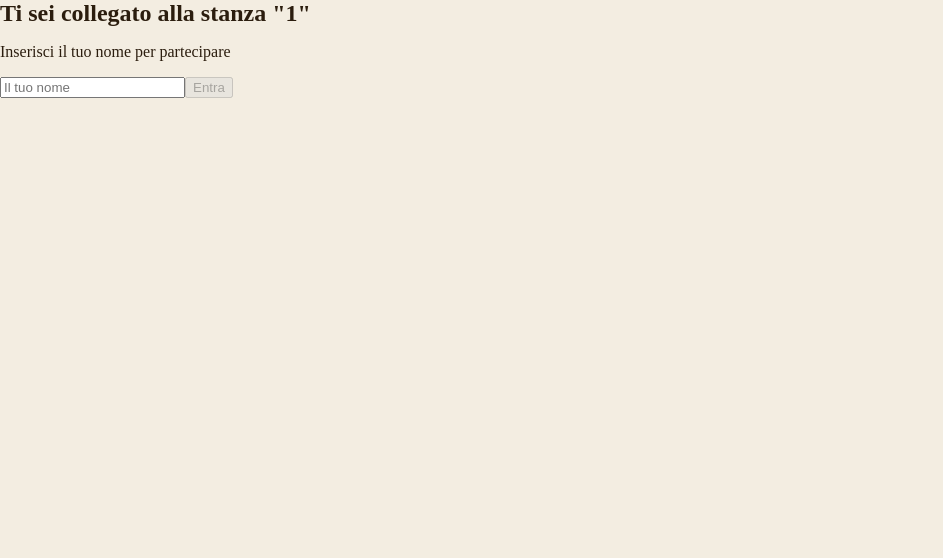
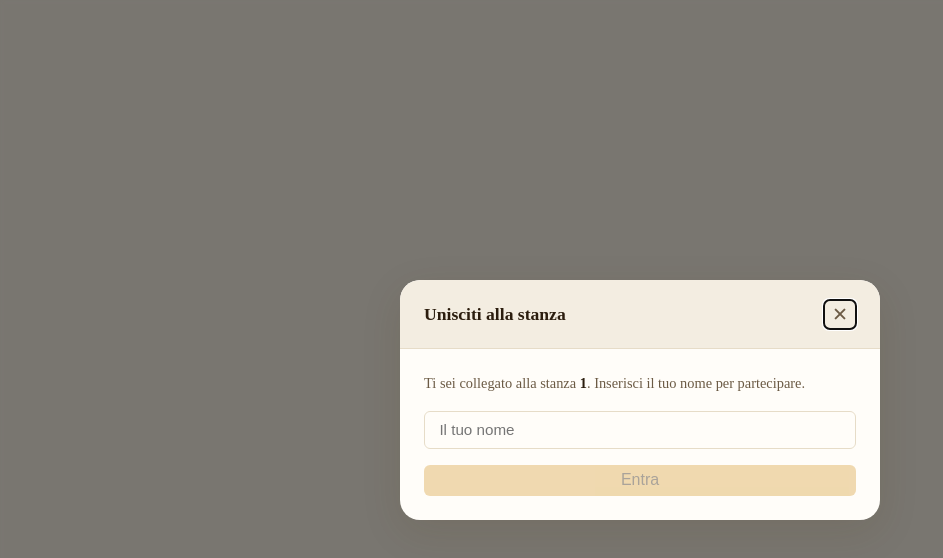
Before and after one commit to ProgrammatoreInCamicia/PockerPlanningFrontEnd, an Angular app: page /room/1 in a window 1280 px wide. Shown: the top 558 px of the page, without its empty margins (0-943 px from the left). Built offline with nearby package versions, Linux system fonts and the light colour scheme.

Commit message:
resolved style issues

```diff
--- a/src/app/features/join/join.component.html
+++ b/src/app/features/join/join.component.html
@@ -1,4 +1,4 @@
-<div class="join-container">
+<main class="join-container">
     <div class="join-card">
         <h1>Planning Poker</h1>
         <p>Inserisci il tuo nome per creare una nuova stanza</p>
@@ -19,4 +19,4 @@
             <p class="error-message">{{ error() }}</p>
         }
     </div>
-</div>
+</main>
--- a/src/app/features/join/join.component.scss
+++ b/src/app/features/join/join.component.scss
@@ -3,15 +3,15 @@
   align-items: center;
   justify-content: center;
   min-height: 100vh;
-  background: #f4f5f7;
-  font-family: system-ui, -apple-system, sans-serif;
+  background: var(--bg-secondary);
 }
 
 .join-card {
-  background: white;
-  border-radius: 12px;
+  background: var(--bg-elevated);
+  border: 1px solid var(--border-color);
+  border-radius: var(--radius-lg);
   padding: 2.5rem;
-  box-shadow: 0 2px 12px rgba(0, 0, 0, 0.08);
+  box-shadow: 0 4px 20px var(--shadow-color);
   width: 100%;
   max-width: 380px;
   text-align: center;
@@ -20,50 +20,53 @@
 h1 {
   margin: 0 0 0.5rem;
   font-size: 1.5rem;
-  color: #1a1a1a;
+  color: var(--text-primary);
 }
 
 p {
   margin: 0 0 1.5rem;
-  color: #666;
+  color: var(--text-secondary);
   font-size: 0.9rem;
 }
 
 .name-input {
   width: 100%;
   padding: 0.75rem 1rem;
-  border: 1px solid #ddd;
-  border-radius: 8px;
+  border: 1px solid var(--border-color);
+  border-radius: var(--radius-sm);
+  background: var(--bg-elevated);
+  color: var(--text-primary);
   font-size: 1rem;
   box-sizing: border-box;
   margin-bottom: 1rem;
-}
 
-.name-input:focus {
-  outline: none;
-  border-color: #5b6cff;
+  &:focus {
+    outline: none;
+    border-color: var(--accent);
+  }
 }
 
 .create-button {
   width: 100%;
   padding: 0.75rem 1rem;
-  background: #5b6cff;
-  color: white;
+  background: var(--accent);
+  color: var(--accent-text);
   border: none;
-  border-radius: 8px;
+  border-radius: var(--radius-sm);
   font-size: 1rem;
   font-weight: 600;
   cursor: pointer;
   transition: background 0.15s;
-}
 
-.create-button:hover:not(:disabled) {
-  background: #4a58e0;
-}
+  &:hover:not(:disabled) {
+    background: var(--accent-hover);
+  }
 
-.create-button:disabled {
-  background: #c5c9d6;
-  cursor: not-allowed;
+  &:disabled {
+    background: var(--card-disabled-bg);
+    color: var(--card-disabled-text);
+    cursor: not-allowed;
+  }
 }
 
 .error-message {
--- a/src/app/features/room/room.component.html
+++ b/src/app/features/room/room.component.html
@@ -1,27 +1,5 @@
-@if (needsName()) {
-  <div class="name-prompt">
-    <h2>Ti sei collegato alla stanza "{{ roomId() }}"</h2>
-    <p>Inserisci il tuo nome per partecipare</p>
-
-    <input
-      type="text"
-      [(ngModel)]="voterName"
-      placeholder="Il tuo nome"
-      (keydown.enter)="submitVoterName()"
-    />
-
-    <button (click)="submitVoterName()" [disabled]="!voterName().trim() || joining()">
-      {{ joining() ? 'Connessione...' : 'Entra' }}
-    </button>
-
-    @if (joinError()) {
-      <p class="error">{{ joinError() }}</p>
-    }
-  </div>
-} @else if (joining()) {
-  <p>Connessione in corso...</p>
-} @else {
-  <div class="room-content">
+<div class="room-content" [class.blurred]="needsName()">
+  @if (!needsName() && !joining()) {
     <div class="room-main-content">
       <header class="header">
         <div class="header-info">
@@ -48,7 +26,34 @@
     <aside class="room-sidebar">
       <app-task-list [roomId]="roomId()" />
     </aside>
+  }
 
+  @if (joining() && !needsName()) {
+    <p class="connecting-message">Connessione in corso...</p>
+  }
+</div>
+<app-modal [open]="needsName()" [closable]="false" title="Unisciti alla stanza">
+  <div class="join-prompt">
+    <p>Ti sei collegato alla stanza <strong>{{ displayRoomName() }}</strong>. Inserisci il tuo nome per partecipare.</p>
 
+    <input
+      type="text"
+      [(ngModel)]="voterName"
+      placeholder="Il tuo nome"
+      (keydown.enter)="submitVoterName()"
+      class="name-input"
+    />
+
+    <button
+      class="action-button submit-button"
+      (click)="submitVoterName()"
+      [disabled]="!voterName().trim() || joining()"
+    >
+      {{ joining() ? 'Connessione...' : 'Entra' }}
+    </button>
+
+    @if (joinError()) {
+      <p class="error-message">{{ joinError() }}</p>
+    }
   </div>
-}
+</app-modal>
--- a/src/app/features/room/room.component.scss
+++ b/src/app/features/room/room.component.scss
@@ -8,6 +8,10 @@
     display: flex;
     flex-direction: row;
     gap: 0;
+    &.blurred {
+        filter: blur(2px);
+        pointer-events: none;
+    }
     .room-main-content {
         flex: 1;
         display: flex;
@@ -88,4 +92,52 @@
         flex-shrink: 0;
         border-left: 1px solid var(--border-color);
     }
+    .connecting-message {
+        display: flex;
+        align-items: center;
+        justify-content: center;
+        height: 100%;
+        color: var(--text-secondary);
+    }
 }
+
+.join-prompt {
+    display: flex;
+    flex-direction: column;
+    gap: 1rem;
+
+    p {
+        margin: 0;
+        color: var(--text-secondary);
+        font-size: 0.9rem;
+        line-height: 1.5;
+
+        strong {
+            color: var(--text-primary);
+        }
+    }
+
+    .name-input {
+        padding: 0.6rem 0.9rem;
+        border-radius: var(--radius-sm);
+        border: 1px solid var(--border-color);
+        background: var(--bg-elevated);
+        color: var(--text-primary);
+        font-size: 0.95rem;
+
+        &:focus {
+            outline: none;
+            border-color: var(--accent);
+        }
+    }
+
+    .submit-button {
+        width: 100%;
+    }
+
+    .error-message {
+        color: #e0342f;
+        font-size: 0.85rem;
+        margin: 0;
+    }
+}
--- a/src/app/features/room/room.component.ts
+++ b/src/app/features/room/room.component.ts
@@ -10,11 +10,13 @@ import { ParticipantsTableComponent } from './components/participants-table/part
 import { ConnectionBadgeComponent } from '../../shared/connection-badge/connection-badge.component';
 import { ThemeToggleComponent } from '../../shared/theme-toggle/theme-toggle.component';
 import { formatRoomName } from '../../core/utils/room-name-format';
+import { ModalComponent } from '../../shared/modal/modal.component';
 
 @Component({
   selector: 'app-room',
   imports: [CommonModule, FormsModule, VotingPanelComponent,
-    TaskListComponent, ParticipantsTableComponent, ConnectionBadgeComponent, ThemeToggleComponent],
+    TaskListComponent, ParticipantsTableComponent, ConnectionBadgeComponent,
+    ThemeToggleComponent, ModalComponent],
   templateUrl: './room.component.html',
   styleUrl: './room.component.scss',
 })
--- a/src/app/shared/modal/modal.component.html
+++ b/src/app/shared/modal/modal.component.html
@@ -1,8 +1,8 @@
-<dialog #dialog (close)="onNativeClose()" (click)="onBackdropClick($event)">
+<dialog #dialog (close)="onNativeClose()" (cancel)="onCancelAttempt($event)" (click)="onBackdropClick($event)">
     <div class="modal-content" (click)="$event.stopPropagation()">
         <div class="modal-header">
             <h3>{{ title() }}</h3>
-            <button class="modal-close" (click)="dialogRef()?.nativeElement?.close()" aria-label="Chiudi">✕</button>
+            <button class="modal-close" (click)="requestClose()" aria-label="Chiudi">✕</button>
         </div>
         <div class="modal-body">
             <ng-content />
--- a/src/app/shared/modal/modal.component.ts
+++ b/src/app/shared/modal/modal.component.ts
@@ -9,6 +9,7 @@ import { Component, effect, ElementRef, input, output, viewChild } from '@angula
 export class ModalComponent {
   readonly open = input<boolean>(false);
   readonly title = input<string>('');
+  readonly closable = input<boolean>(true);
   readonly closed = output<void>();
 
   readonly dialogRef = viewChild<ElementRef<HTMLDialogElement>>('dialog');
@@ -31,9 +32,22 @@ export class ModalComponent {
   }
 
   onBackdropClick(event: MouseEvent): void {
+    if (!this.closable()) return;
     const dialog = this.dialogRef()?.nativeElement;
     if (event.target === dialog) {
       dialog?.close();
     }
   }
+
+  onCancelAttempt(event: Event): void {
+    // intercetta la chiusura via tasto Esc, nativa del <dialog>
+    if (!this.closable()) {
+      event.preventDefault();
+    }
+  }
+
+  requestClose(): void {
+    if (!this.closable()) return;
+    this.dialogRef()?.nativeElement?.close();
+  }
 }
```
